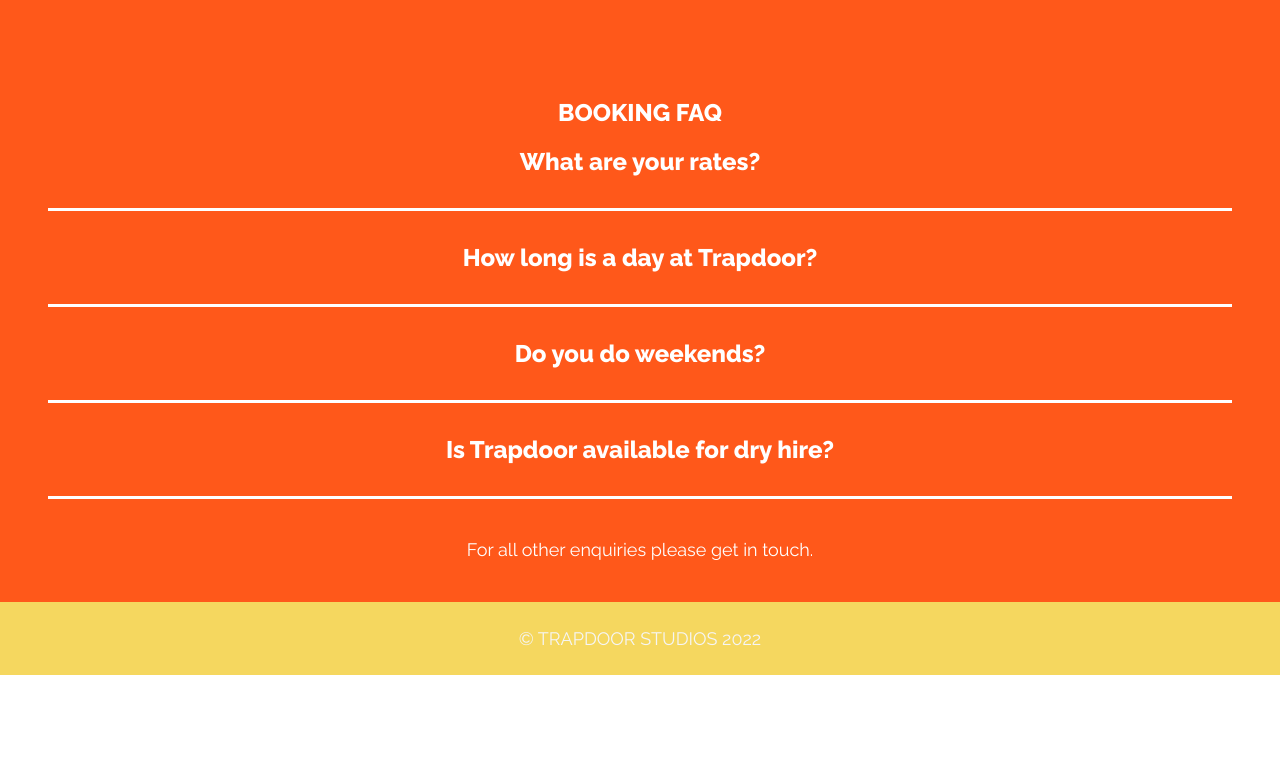
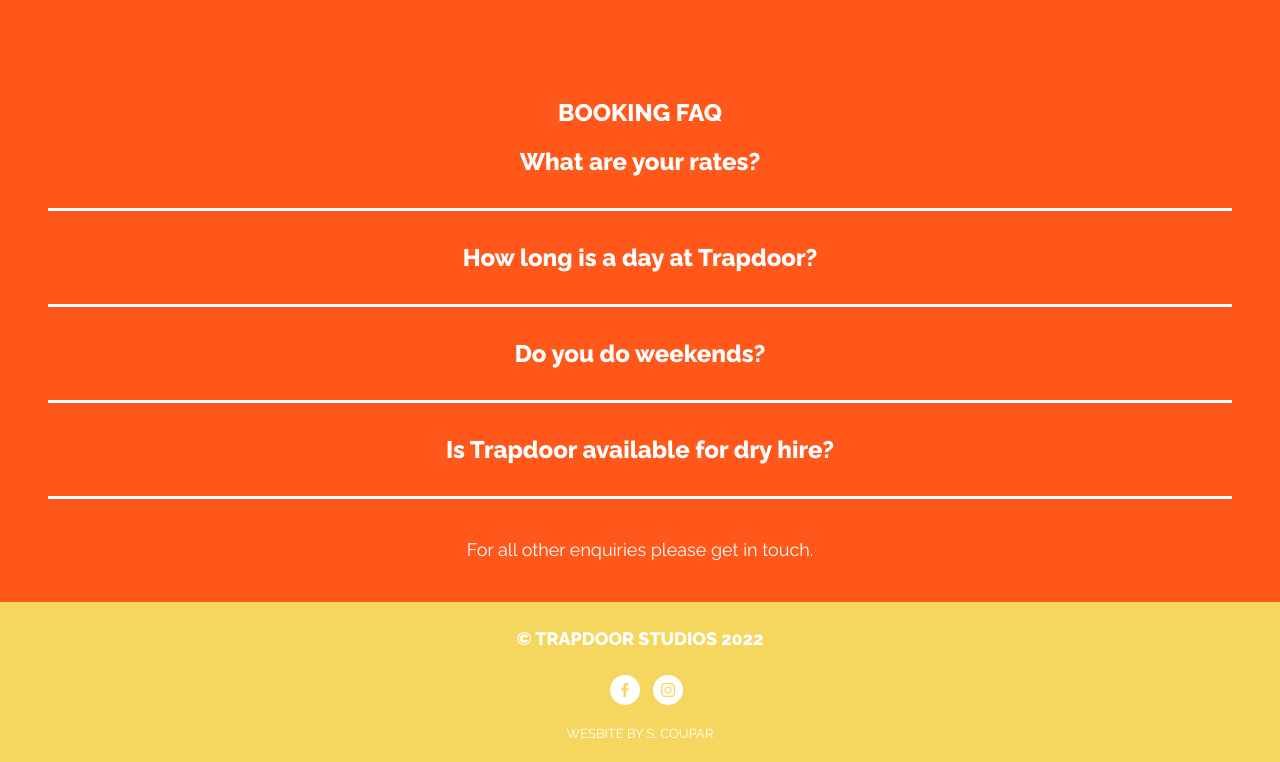
Before and after one commit to scoupar/trapdoor-studios, a Next.js app: page / in a window 1280 px wide. Shown: the part 7987-8749 px from the top of the page. Before the commit the page ends 8662 px from the top, so only its background shows below. Built offline with nearby package versions, Linux system fonts and the light colour scheme.

Commit message:
added to footer

```diff
--- a/components/Footer.js
+++ b/components/Footer.js
@@ -1,10 +1,33 @@
-import Gallery from "../components/Gallery";
+import { FontAwesomeIcon } from "@fortawesome/react-fontawesome";
+import { SocialIcon } from "react-social-icons";
+import Link from "next/link";
 
 const Footer = () => {
   return (
     <>
       <div className="footer">
         <p className="footer-text">© Trapdoor Studios 2022</p>
+        <div className="social-menu">
+          <SocialIcon
+            network="facebook"
+            target="blank"
+            bgColor="white"
+            url="https://www.facebook.com/trapdoorstudiosUK"
+            className="icon"
+            style={{ height: 30, width: 30 }}
+          />
+          <SocialIcon
+            network="instagram"
+            target="blank"
+            bgColor="white"
+            url="https://www.instagram.com/tompetersproduction"
+            className="icon"
+            style={{ height: 30, width: 30 }}
+          />
+        </div>
+        <Link href="http://www.github.com/scoupar">
+          <p className="credit">Wesbite by S. Coupar</p>
+        </Link>
       </div>
     </>
   );
--- a/package.json
+++ b/package.json
@@ -11,7 +11,7 @@
   "dependencies": {
     "@fortawesome/fontawesome-free": "^6.1.1",
     "@fortawesome/fontawesome-svg-core": "^6.1.1",
-    "@fortawesome/free-regular-svg-icons": "^6.1.1",
+    "@fortawesome/free-regular-svg-icons": "^6.2.0",
     "@fortawesome/free-solid-svg-icons": "^6.1.1",
     "@fortawesome/react-fontawesome": "^0.1.18",
     "babel-plugin-macros": "^3.1.0",
@@ -28,6 +28,7 @@
     "react-intersection-observer": "^8.34.0",
     "react-photo-gallery": "^8.0.0",
     "react-router-hash-link": "^2.4.3",
+    "react-social-icons": "^5.14.0",
     "styled-components": "^5.3.1"
   },
   "devDependencies": {
--- a/styles/globals.css
+++ b/styles/globals.css
@@ -938,8 +938,9 @@
 }
 
 .footer-text {
-  color: whitesmoke;
+  color: white;
   text-transform: uppercase;
+  font-weight: bolder;
 }
 
 /* new gallery */
@@ -989,3 +990,12 @@
 .studio-gallery-container {
   background-color: #f5d75f;
 }
+
+.icon {
+  margin-left: 1vw;
+}
+
+.credit {
+  font-size: small;
+  text-transform: uppercase;
+}
```
Also changed, not shown: 1 other file (tests, documents, lock files or other folders).
